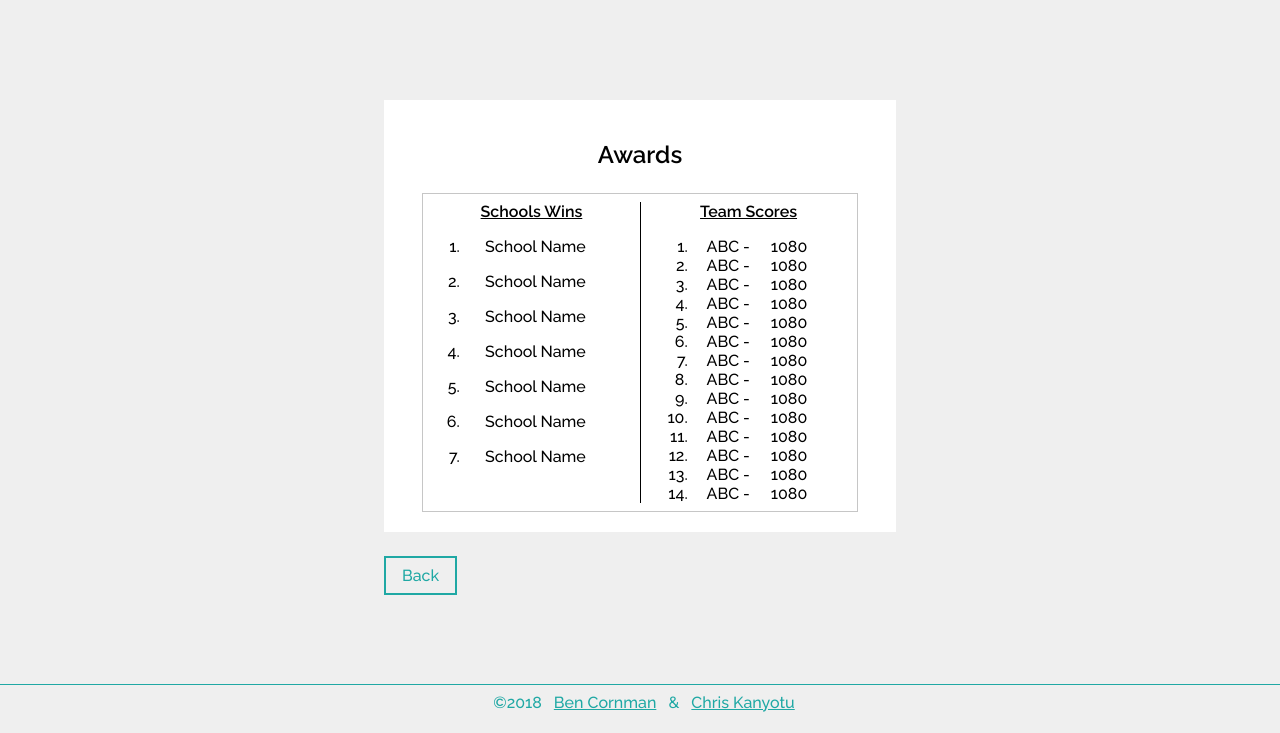
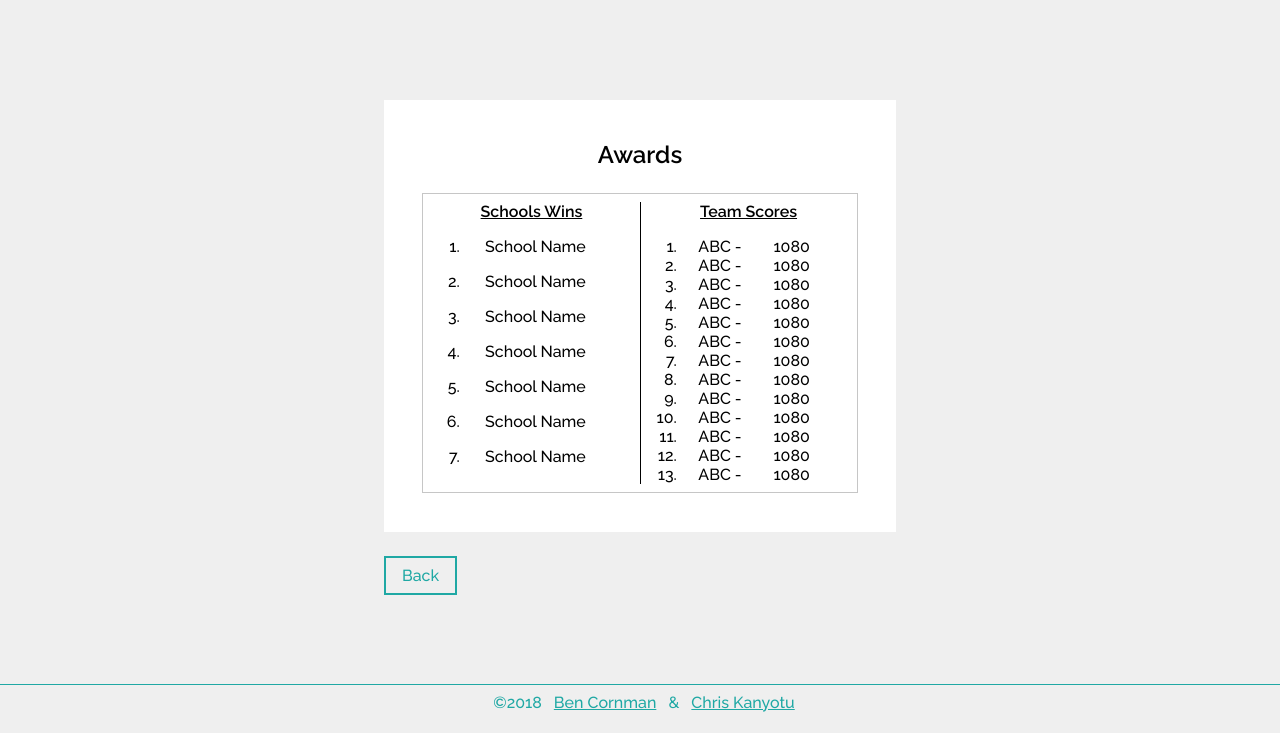
Before and after one commit to bcorman/tournamented, a website: page views/awards.html in a window 1280 px wide. Shown: the part 67-800 px from the top of the page. Drawn offline with nearby package versions, Linux system fonts and the light colour scheme.

Commit message:
cleared server

```diff
--- a/public/styles/styles.css
+++ b/public/styles/styles.css
@@ -298,12 +298,12 @@ margin-top: 0.5em;
 }
 .award-left-col{
   margin: 0.5em 0;
-  border-right:solid 1px;
+  border-right:solid 1px ;
 }
 .score-columns{
   display: flex;
   flex-direction: row;
-  width: 60%;
+  width:70%;
   margin: 0 auto;
   margin-top:1em;
   margin-bottom:0.5em;
@@ -317,7 +317,7 @@ margin-top: 0.5em;
 }
 .score-right{
   flex-direction:column;
-  width: 40%;
+  width: 50%;
   margin: 0 auto;
 }
 .win-column{
--- a/views/awards.html
+++ b/views/awards.html
@@ -59,10 +59,8 @@
                 <li>ABC -</li>
                 <li>ABC -</li>
                 <li>ABC -</li>
-                <li>ABC -</li>
               </ol>
               <ul class ="score-right">
-                <li>1080</li>
                 <li>1080</li>
                 <li>1080</li>
                 <li>1080</li>
```
Also changed, not shown: server.js (deleted, +0 -11 lines), views/results.html (+0 -1 lines).
